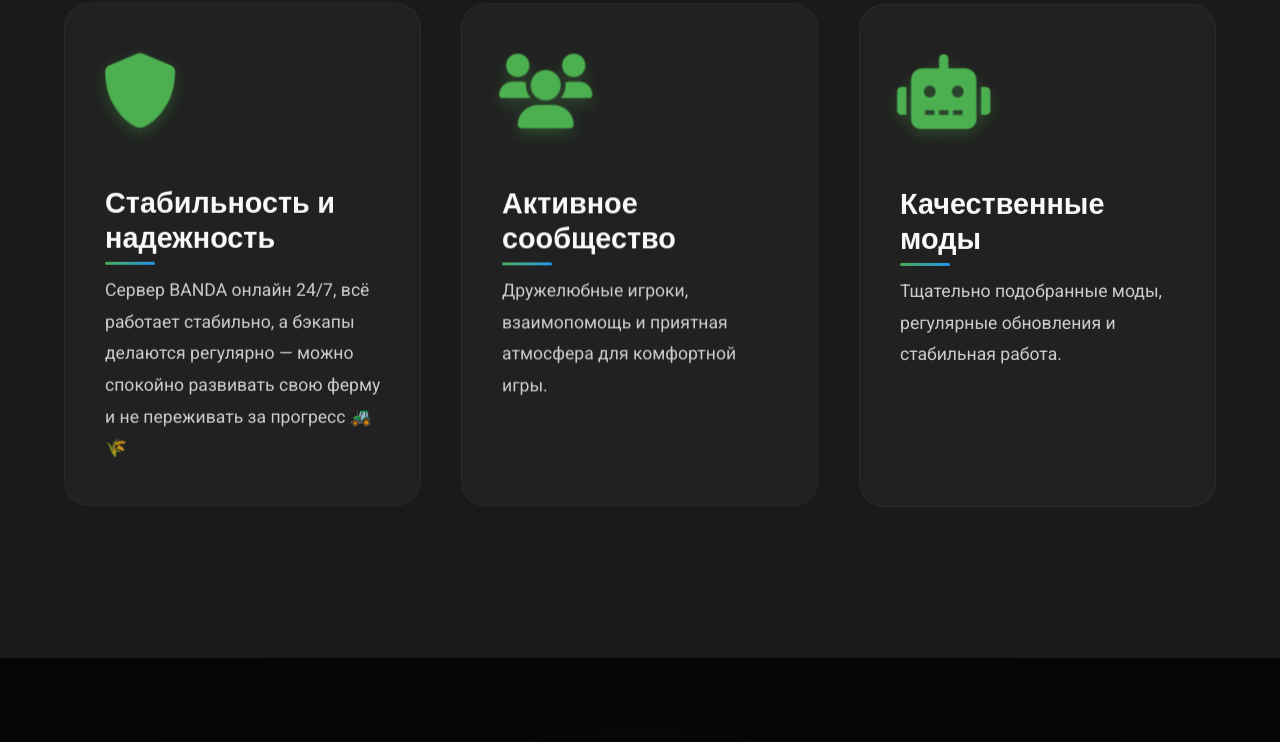
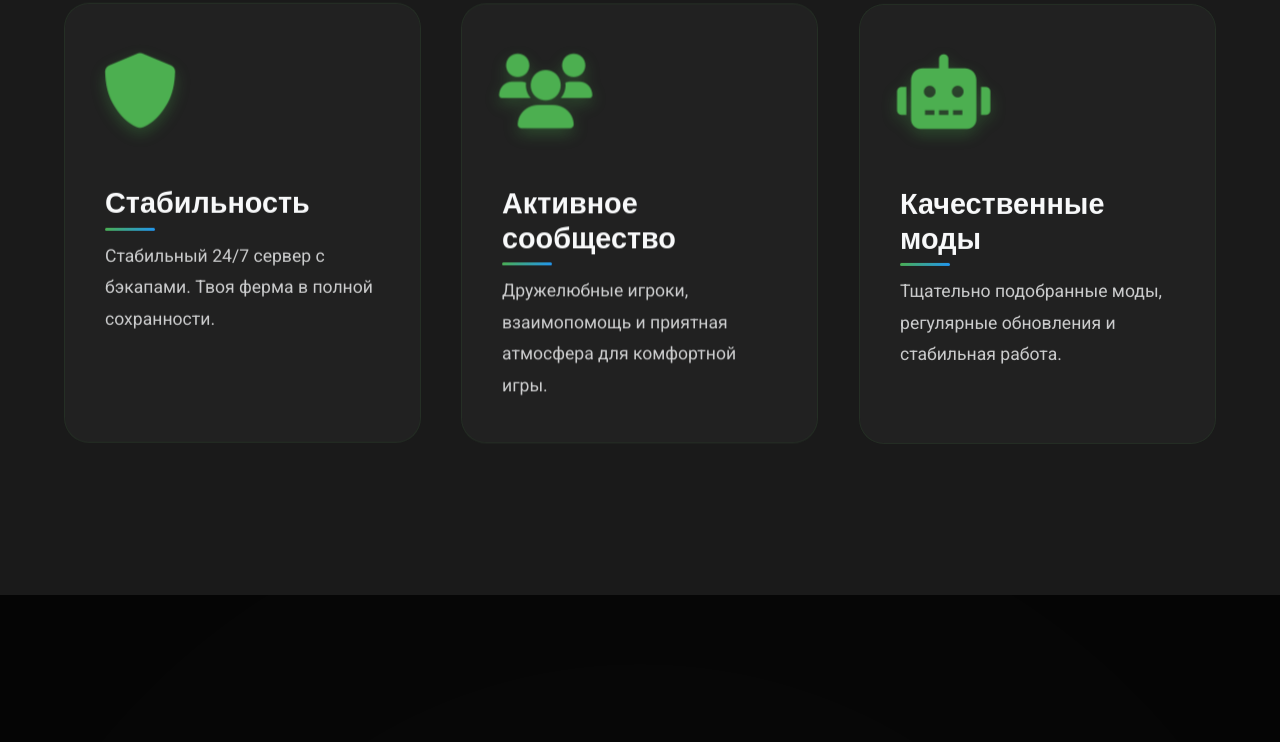
Before and after one commit to Yarikudza/yarikudza-site, a plain HTML site: page index.html in a window 1280 px wide. Shown: the part 1259-2001 px from the top of the page. Drawn offline with nearby package versions, Linux system fonts and the light colour scheme.

Commit message:
Add files via upload

```diff
--- a/index.html
+++ b/index.html
@@ -1702,8 +1702,8 @@
             <div class="feature-icon">
                 <i class="fas fa-shield-alt"></i>
             </div>
-            <h3>Стабильность и надежность</h3>
-            <p>Сервер BANDA онлайн 24/7, всё работает стабильно, а бэкапы делаются регулярно — можно спокойно развивать свою ферму и не переживать за прогресс 🚜🌾</p>
+            <h3>Стабильность</h3>
+            <p>Стабильный 24/7 сервер с бэкапами. Твоя ферма в полной сохранности.</p>
         </div>
 
         <div class="feature-card">
```
